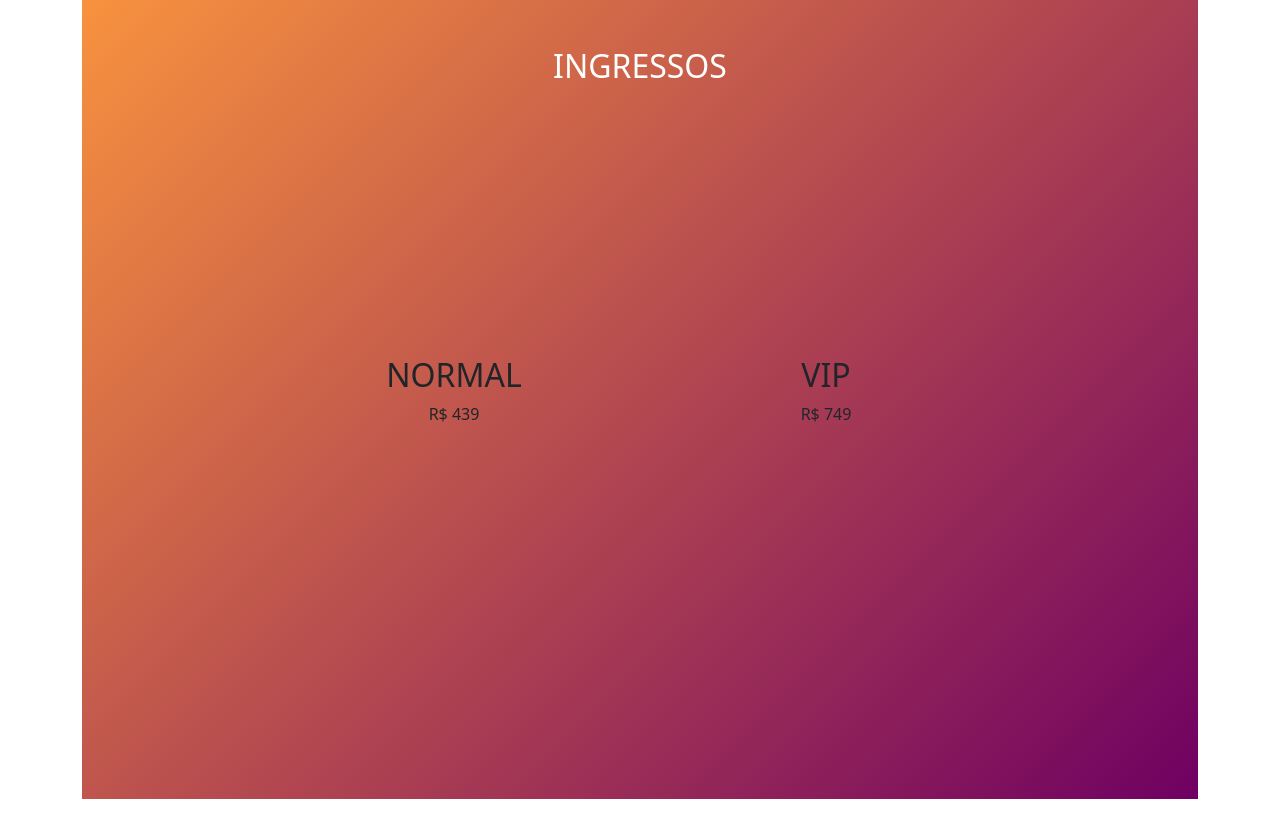
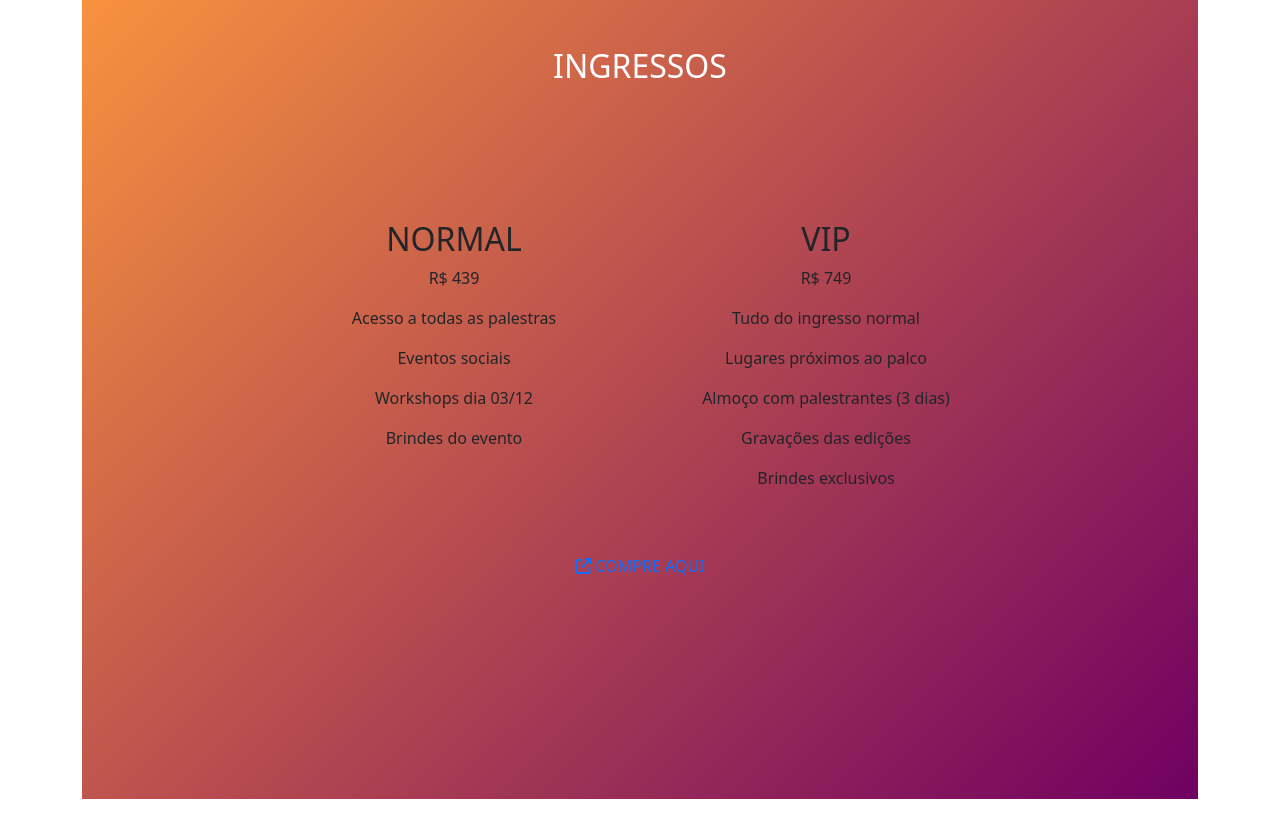
Before and after one commit to Fraguismo-org/fraguismo, a Django app: template site_fraguismo/templates/anarcopolis.html in a window 1280 px wide. Shown: the part 897-1736 px from the top of the page. Run offline with Django 4.2, Linux system fonts and the light colour scheme; the template is opened without the code that fills it, so the values that code supplies are empty; some libraries are stand-ins or nearby versions.

Commit message:
WIP - pausa

```diff
--- a/site_fraguismo/templates/anarcopolis.html
+++ b/site_fraguismo/templates/anarcopolis.html
@@ -25,7 +25,7 @@
             </p>
             <div class="wrapper-btn-hr">
                 <a href="#" class="btn-buy"><i class="fa-solid fa-up-right-from-square"></i> COMPRE AQUI</a>
-                <a href="#" class="btn-info"><i class="fa-solid fa-info"></i> MAIS INFORMAÇÕES</a>
+                <a href="#" class="btn-info"><i class="fa-solid fa-circle-info"></i> MAIS INFORMAÇÕES</a>
             </div>
         </div>
     </div>
@@ -42,11 +42,23 @@
             <div class="col-md-4 d-flex flex-column" id="container-cards">
                 <div class="wrapper-container d-flex flex-column h-100">
                     <div class="wrapper-bio-alt flex-grow-1 d-flex flex-column">
+                        <!-- ICON HERE-->
                         <h2 class="pb-12">NORMAL</h2>
                         <p>
                             R$ 439
                         </p>
-
+                        <p>
+                            Acesso a todas as palestras
+                        </p>
+                        <p>
+                            Eventos sociais
+                        </p>
+                        <p>
+                            Workshops dia 03/12
+                        </p>
+                        <p>
+                            Brindes do evento
+                        </p>
                     </div>
                 </div>
             </div>
@@ -59,11 +71,27 @@
                         <p>
                             R$ 749
                         </p>
-
+                        <p>
+                            Tudo do ingresso normal
+                        </p>
+                        <p>
+                            Lugares próximos ao palco
+                        </p>
+                        <p>
+                            Almoço com palestrantes (3 dias)
+                        </p>
+                        <p>
+                            Gravações das edições
+                        </p>
+                        <p>
+                            Brindes exclusivos
+                        </p>
                     </div>
                 </div>
             </div>
-
+            <div class="container d-flex align-items-center justify-content-center mt-5">
+                <a href="#" class="btn-buy"><i class="fa-solid fa-up-right-from-square"></i> COMPRE AQUI</a>
+            </div>
         </div>
     </div>
 </section>
```
